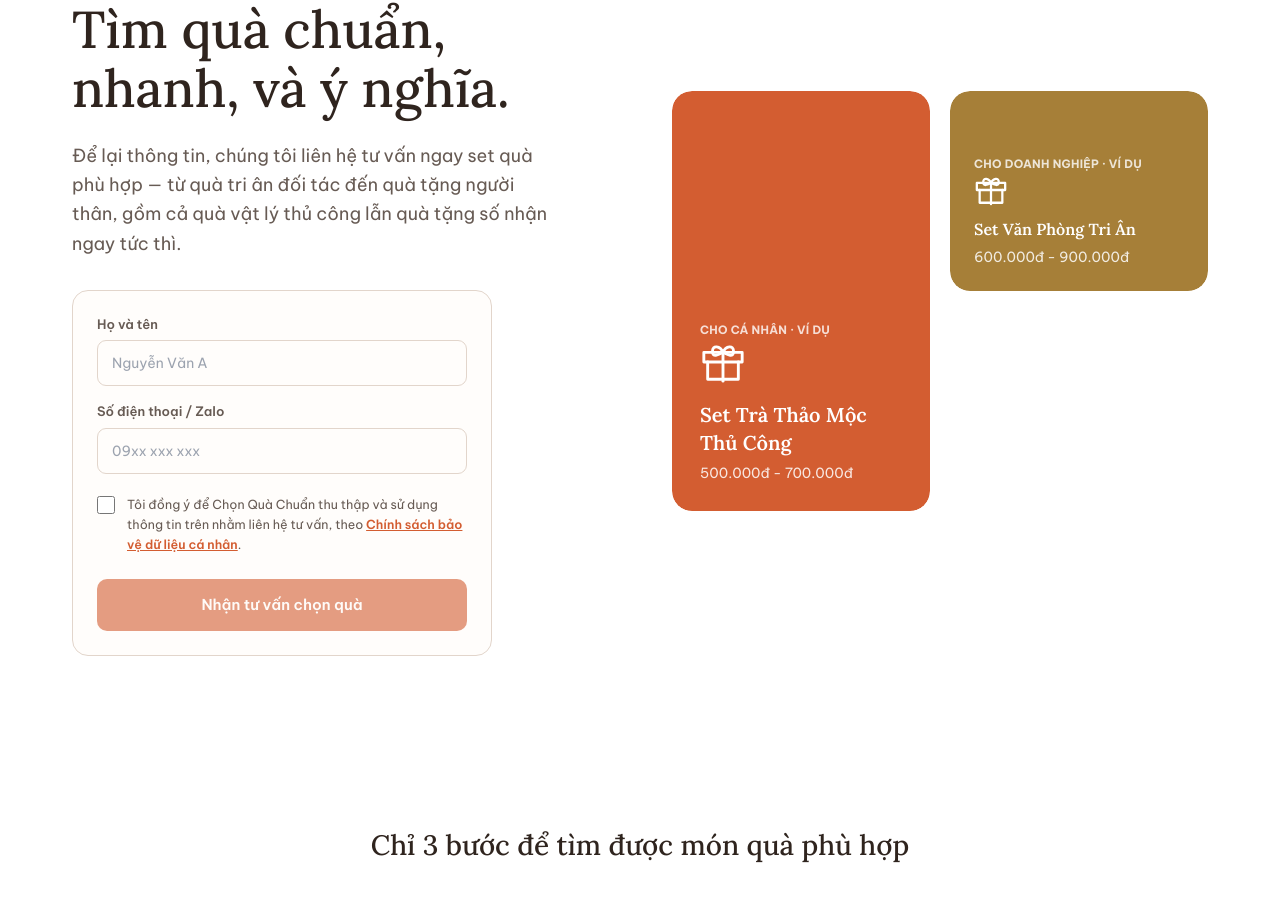
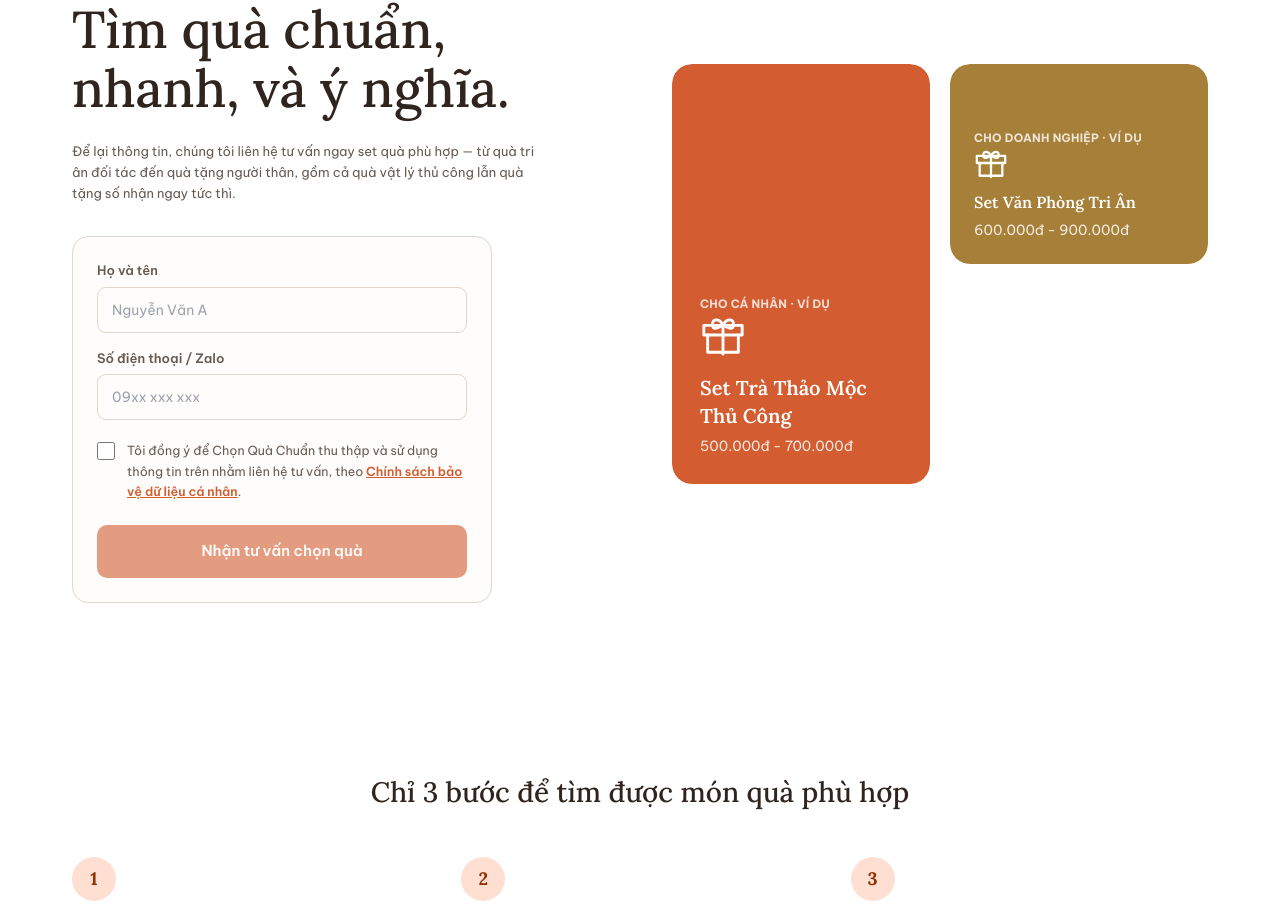
Before and after one commit to nguyenkhanhvinaco-coder/chonquachuan-web, a Next.js app: page / in a window 1280 px wide. Shown: the part 728-1636 px from the top of the page. Built offline with nearby package versions, Linux system fonts and the light colour scheme; no server answers; the database is empty.

Commit message:
Doi chu buoc 3 thanh 'Chon va nhan qua', thu nho co chu doan mo ta phu duoi tieu de hero

```diff
--- a/app/page.tsx
+++ b/app/page.tsx
@@ -85,7 +85,7 @@ export default async function HomePage() {
             <br />
             nhanh, và ý nghĩa.
           </h1>
-          <p className="text-lg leading-relaxed text-ink-soft max-w-[480px]">
+          <p className="text-[13px] leading-relaxed text-ink-soft max-w-[480px]">
             Để lại thông tin, chúng tôi liên hệ tư vấn ngay set quà phù hợp — từ quà tri ân đối tác
             đến quà tặng người thân, gồm cả quà vật lý thủ công lẫn quà tặng số nhận ngay tức thì.
           </p>
@@ -142,7 +142,7 @@ export default async function HomePage() {
           {[
             { n: 1, title: "Để lại thông tin", desc: "Cho biết bạn cần quà cho dịp gì, ngân sách khoảng bao nhiêu." },
             { n: 2, title: "Chúng tôi liên hệ tư vấn", desc: "Gọi hoặc nhắn Zalo trong thời gian sớm nhất, gợi ý set quà phù hợp nhất." },
-            { n: 3, title: "Chốt đơn & nhận quà", desc: "Chọn set quà ưng ý, chúng tôi lo phần còn lại đến khi bạn nhận quà." },
+            { n: 3, title: "Chọn và nhận quà", desc: "Chọn set quà ưng ý, chúng tôi lo phần còn lại đến khi bạn nhận quà." },
           ].map((s) => (
             <div key={s.n} className="flex flex-col gap-3">
               <div
```
